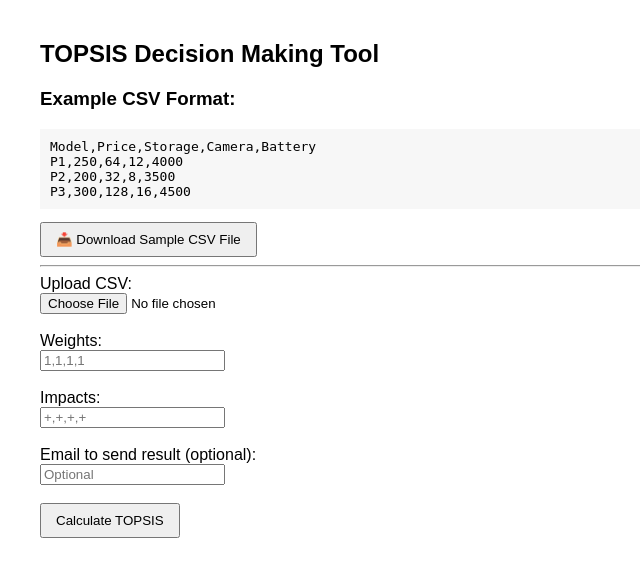
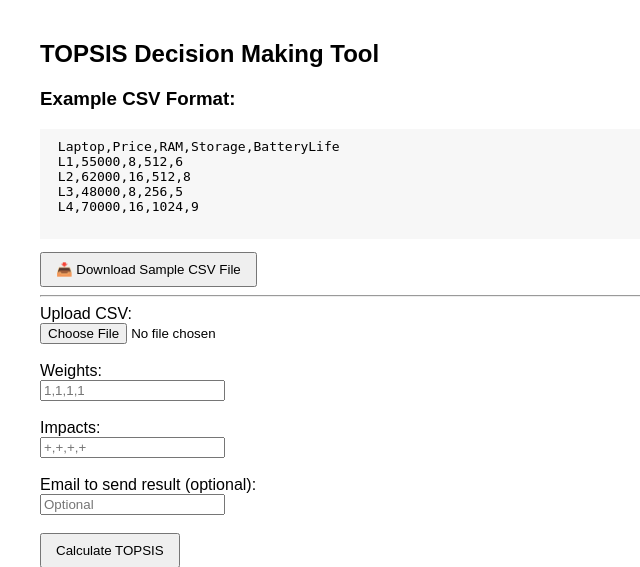
Before and after one commit to RakshitaGarg745/topsis-flask-app, a Flask app: page / in a window 1280 px wide. Shown: the top 567 px of the page, without its empty margins (0-640 px from the left). Run offline with Flask 3, Linux system fonts and the light colour scheme.

Commit message:
Update TOPSIS app with sample CSV download and optional email

```diff
--- a/app.py
+++ b/app.py
@@ -8,7 +8,7 @@ import os
 app = Flask(__name__)
 
 # 🔐 CHANGE THESE
-import os
+
 
 SENDER_EMAIL = os.getenv("SENDER_EMAIL")
 APP_PASSWORD = os.getenv("APP_PASSWORD")
@@ -35,9 +35,6 @@ def send_email(receiver, file_path):
     with smtplib.SMTP_SSL("smtp.gmail.com", 465) as server:
         server.login(SENDER_EMAIL, APP_PASSWORD)
         server.send_message(msg)
-
-print("SENDER:", SENDER_EMAIL)
-print("PASSWORD EXISTS:", bool(APP_PASSWORD))
 
 
 @app.route("/", methods=["GET", "POST"])
--- a/static/sample.csv
+++ b/static/sample.csv
@@ -0,0 +1,5 @@
+Laptop,Price,RAM,Storage,BatteryLife
+L1,55000,8,512,6
+L2,62000,16,512,8
+L3,48000,8,256,5
+L4,70000,16,1024,9
--- a/templates/index.html
+++ b/templates/index.html
@@ -43,10 +43,12 @@
 <h3>Example CSV Format:</h3>
 
 <pre>
-Model,Price,Storage,Camera,Battery
-P1,250,64,12,4000
-P2,200,32,8,3500
-P3,300,128,16,4500
+ Laptop,Price,RAM,Storage,BatteryLife
+ L1,55000,8,512,6
+ L2,62000,16,512,8
+ L3,48000,8,256,5
+ L4,70000,16,1024,9
+
 </pre>
 
 <a href="/download-sample">
```
